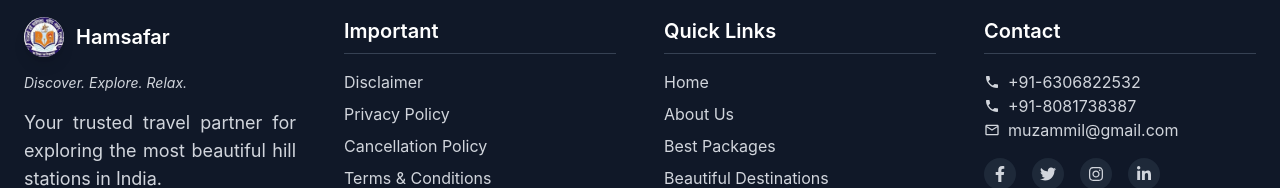
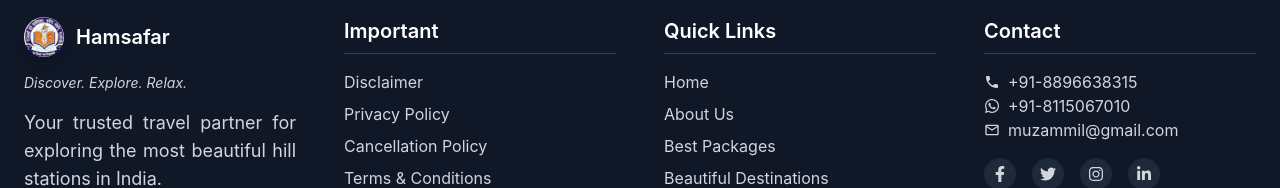
Before and after one commit to muzammilhusainid/HamsafarTourTravel, a React (Vite) app: page / in a window 1280 px wide. Shown: the part 2437-2625 px from the top of the page. Built offline with nearby package versions, Linux system fonts and the light colour scheme.

Commit message:
add some code

```diff
--- a/src/components/footer/Footer.jsx
+++ b/src/components/footer/Footer.jsx
@@ -2,6 +2,7 @@ import React from "react";
 import { FaFacebookF, FaTwitter, FaInstagram, FaLinkedinIn } from "react-icons/fa";
 import { MdOutlineMail } from "react-icons/md";
 import { IoMdCall } from "react-icons/io";
+import { FaWhatsapp } from "react-icons/fa";
 import logo from "../../assets/images/logo.jpg"; // apna logo path yahan import karo
 
 const Footer = () => {
@@ -31,7 +32,7 @@ const Footer = () => {
             <li><a href="/#" className="hover:text-green-500 transition">Disclaimer</a></li>
             <li><a href="/#" className="hover:text-green-500 transition">Privacy Policy</a></li>
             <li><a href="/#" className="hover:text-green-500 transition">Cancellation Policy</a></li>
-            <li><a href="https://www.lkouniv.ac.in/" target="blank" className="hover:text-green-500 transition">Terms & Conditions</a></li>
+            <li><a href="/#" className="hover:text-green-500 transition">Terms & Conditions</a></li>
           </ul>
         </div>
 
@@ -42,7 +43,7 @@ const Footer = () => {
           </h3>
           <ul className="space-y-2">
             <li><a href="/" className="hover:text-green-500 transition">Home</a></li>
-            <li><a href="/aboutPage" className="hover:text-green-500 transition">About Us</a></li>
+            <li><a href="#" className="hover:text-green-500 transition">About Us</a></li>
             <li><a href="#" target="blank" className="hover:text-green-500 transition">Best Packages</a></li>
             <li><a href="#" target="blank" className="hover:text-green-500 transition">Beautiful Destinations</a></li>
           </ul>
@@ -53,8 +54,8 @@ const Footer = () => {
           <h3 className="text-xl font-semibold mb-4 text-white border-b border-gray-700 pb-2">
             Contact
           </h3>
-          <p className="flex items-center gap-2"><IoMdCall /> +91-6306822532</p>
-          <p className="flex items-center gap-2"><IoMdCall /> +91-8081738387</p>
+          <p className="flex items-center gap-2"><IoMdCall /> +91-8896638315</p>
+          <p className="flex items-center gap-2"><FaWhatsapp /> +91-8115067010</p>
           <p className="flex items-center gap-2"><MdOutlineMail /> muzammil@gmail.com</p>
 
           {/* Social Icons */}
```
